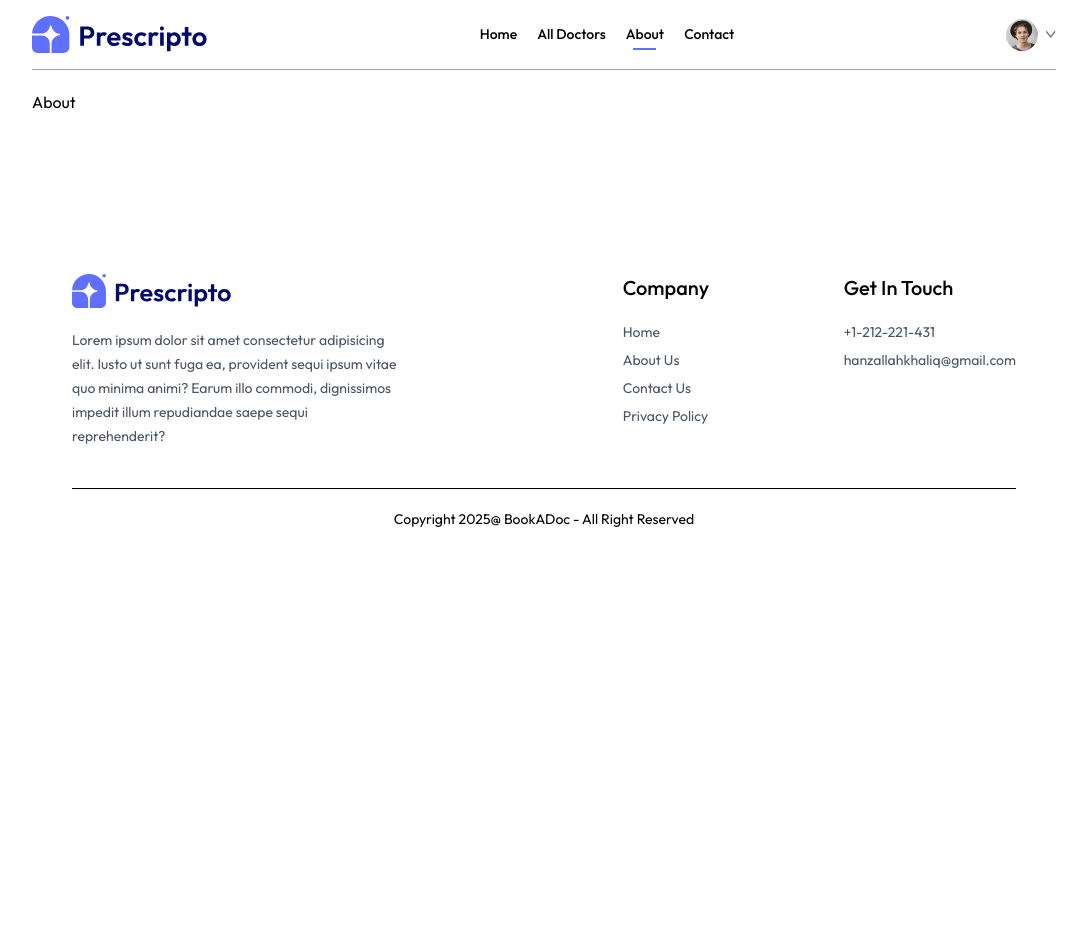
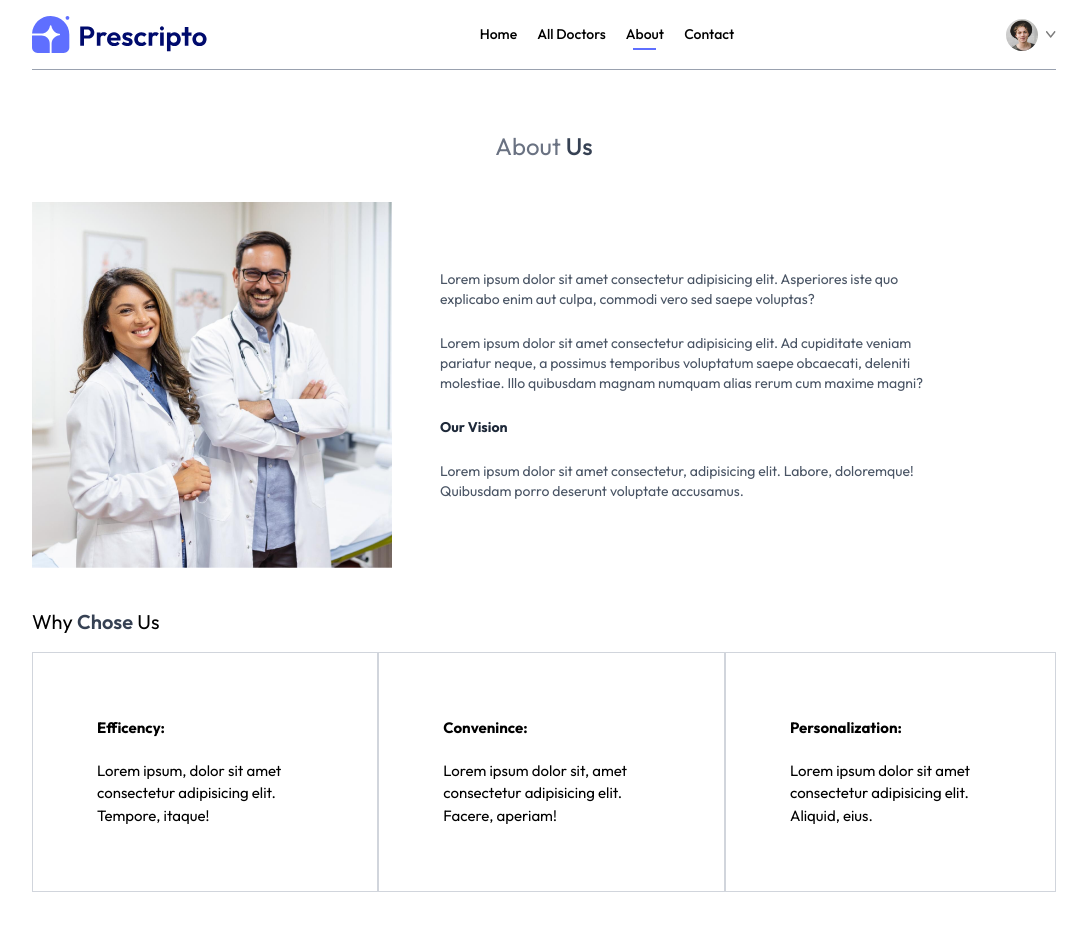
Before and after one commit to Muhammad-Hanzala-Khaliq/doctor-booking-appointment-system, a React (Vite) app in the folder frontend/: page /about in a window 1280 px wide. Shown: the top 952 px of the page, without its empty margins (96-1183 px from the left). Before the commit the page ends 800 px from the top, so only its background shows below. Built offline with nearby package versions, Linux system fonts and the light colour scheme.

Commit message:
feat:create About and Contact Us page

```diff
--- a/frontend/src/pages/About.jsx
+++ b/frontend/src/pages/About.jsx
@@ -1,9 +1,71 @@
 import React from 'react'
+import { assets } from "../assets/assets";
 
 const About = () => {
   return (
-    <div>About</div>
-  )
-}
+    <div>
+      <div className="text-center text-2xl pt-10 text-gray-500 ">
+        <p>
+          About <span className="text-gray-700 font-medium">Us</span>
+        </p>
+      </div>
+
+      <div className="my-10 flex flex-col  md:flex-row gap-12">
+        <img
+          className="w-full md:max-w-[360px]"
+          src={assets.about_image}
+          alt=""
+        />
+        <div className="flex flex-col justify-center gap-6 md:w-2/4 text-sm text-gray-600">
+          <p>
+            Lorem ipsum dolor sit amet consectetur adipisicing elit. Asperiores
+            iste quo explicabo enim aut culpa, commodi vero sed saepe voluptas?
+          </p>
+          <p>
+            Lorem ipsum dolor sit amet consectetur adipisicing elit. Ad
+            cupiditate veniam pariatur neque, a possimus temporibus voluptatum
+            saepe obcaecati, deleniti molestiae. Illo quibusdam magnam numquam
+            alias rerum cum maxime magni?
+          </p>
+          <b className="text-gray-800">Our Vision</b>
+          <p>
+            Lorem ipsum dolor sit amet consectetur, adipisicing elit. Labore,
+            doloremque! Quibusdam porro deserunt voluptate accusamus.
+          </p>
+        </div>
+      </div>
+
+      <div className="text-xl my-4">
+        <p>
+          Why <span className="text-gray-700 font-semibold">Chose</span> Us
+        </p>
+      </div>
+
+      <div className="flex flex-col md:flex-row mb-20">
+        <div className="border px-10 md:px-16 py-8 sm:py-16 flex flex-col gap-5 text-[15px] hover:bg-primary hover:text-white transition-all duration-300 border-gray-300 cursor-pointer">
+          <b>Efficency:</b>
+          <p>
+            Lorem ipsum, dolor sit amet consectetur adipisicing elit. Tempore,
+            itaque!
+          </p>
+        </div>
+        <div className="border px-10 md:px-16 py-8 sm:py-16 flex flex-col gap-5 text-[15px] hover:bg-primary hover:text-white transition-all duration-300 border-gray-300 cursor-pointer">
+          <b>Convenince:</b>
+          <p>
+            Lorem ipsum dolor sit, amet consectetur adipisicing elit. Facere,
+            aperiam!
+          </p>
+        </div>
+        <div className="border px-10 md:px-16 py-8 sm:py-16 flex flex-col gap-5 text-[15px] hover:bg-primary hover:text-white transition-all duration-300 border-gray-300 cursor-pointer">
+          <b>Personalization:</b>
+          <p>
+            Lorem ipsum dolor sit amet consectetur adipisicing elit. Aliquid,
+            eius.
+          </p>
+        </div>
+      </div>
+    </div>
+  );
+};
 
 export default About
--- a/frontend/src/pages/Contact.jsx
+++ b/frontend/src/pages/Contact.jsx
@@ -1,9 +1,33 @@
 import React from 'react'
+import { assets } from "../assets/assets";
 
 const Contact = () => {
   return (
-    <div>Contact</div>
-  )
-}
+    <div>
+      <div className="text-center text-2xl pt-10 text-gray-500">
+        <p>
+          Contact <span className="text-gray-700 font-semibold">Us</span>
+        </p>
+      </div>
+      <div className="my-10 flex flex-col justify-center md:flex-row gap-10 mb-28 text-sm">
+        <img
+          className="w-full md:max-w-[360px]"
+          src={assets.contact_image}
+          alt=""
+        />
+        <div className="flex flex-col justify-center items-start gap-6 ">
+          <p className="font-semibold text-lg text-gray-600">Our Office</p>
+          <p className="text-gray-500">Faisalabad Punjab Pakistan</p>
+          <p className="text-gray-500">0307-6616021</p>
+          <p className="text-gray-500">hanzallahkhaliq@gmail.com</p>
+          <p className="font-semibold text-lg text-gray-600">Careers</p>
+          <button className="border border-black px-8 py-4 text-sm cursor-pointer hover:bg-black hover:text-white transition-all duration-500">
+            Explore Jobs
+          </button>
+        </div>
+      </div>
+    </div>
+  );
+};
 
 export default Contact
```
